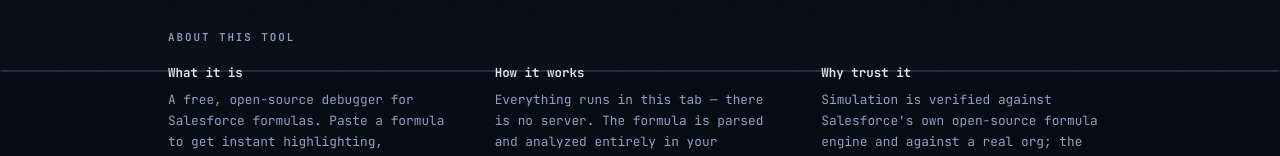
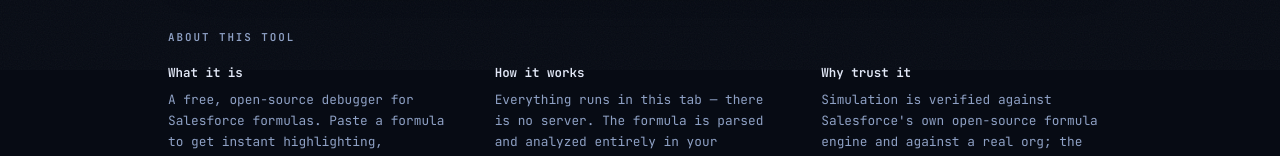
Before and after one commit to cirrus-code/sfdc-formula-debugger, a React (Vite) app: page / in a window 1280 px wide. Shown: the part 730-886 px from the top of the page. Built offline with nearby package versions, Linux system fonts and the light colour scheme.

Commit message:
remove line in middle of page on smaller screens (#3)

```diff
--- a/src/ui/editor/editorTheme.ts
+++ b/src/ui/editor/editorTheme.ts
@@ -9,10 +9,15 @@
  */
 export const sfEditorTheme = EditorView.theme(
   {
+    // Inherited text styles only — `&` also matches the body-mounted tooltip
+    // container (tooltips({parent}) stamps the theme classes onto it), so any
+    // box paint here would render a stray full-width bar at viewport height.
     "&": {
       color: palette.text,
+      fontSize: "15px",
+    },
+    "&.cm-editor": {
       backgroundColor: palette.well,
-      fontSize: "15px",
       borderRadius: "12px",
       border: `1px solid ${palette.border}`,
     },
```
